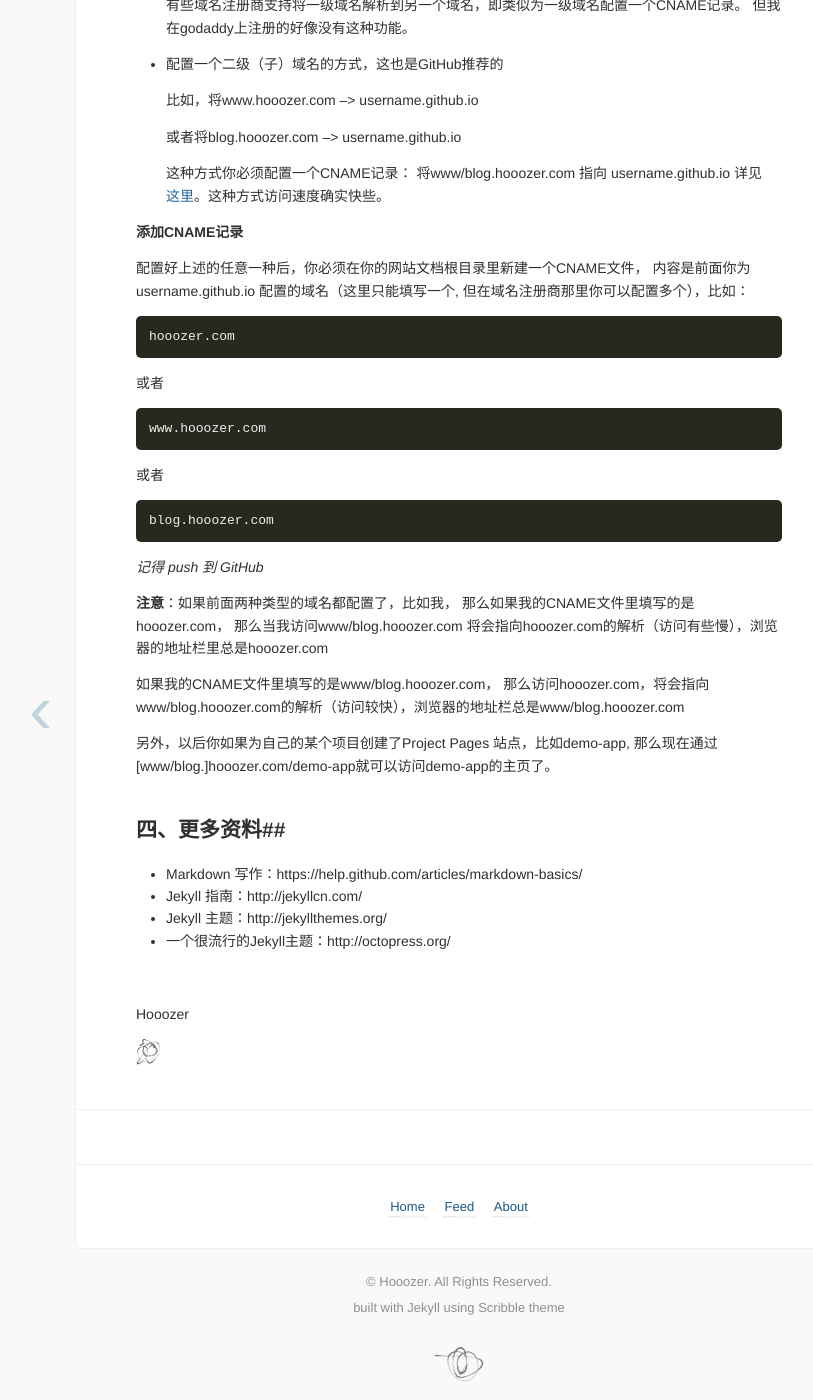
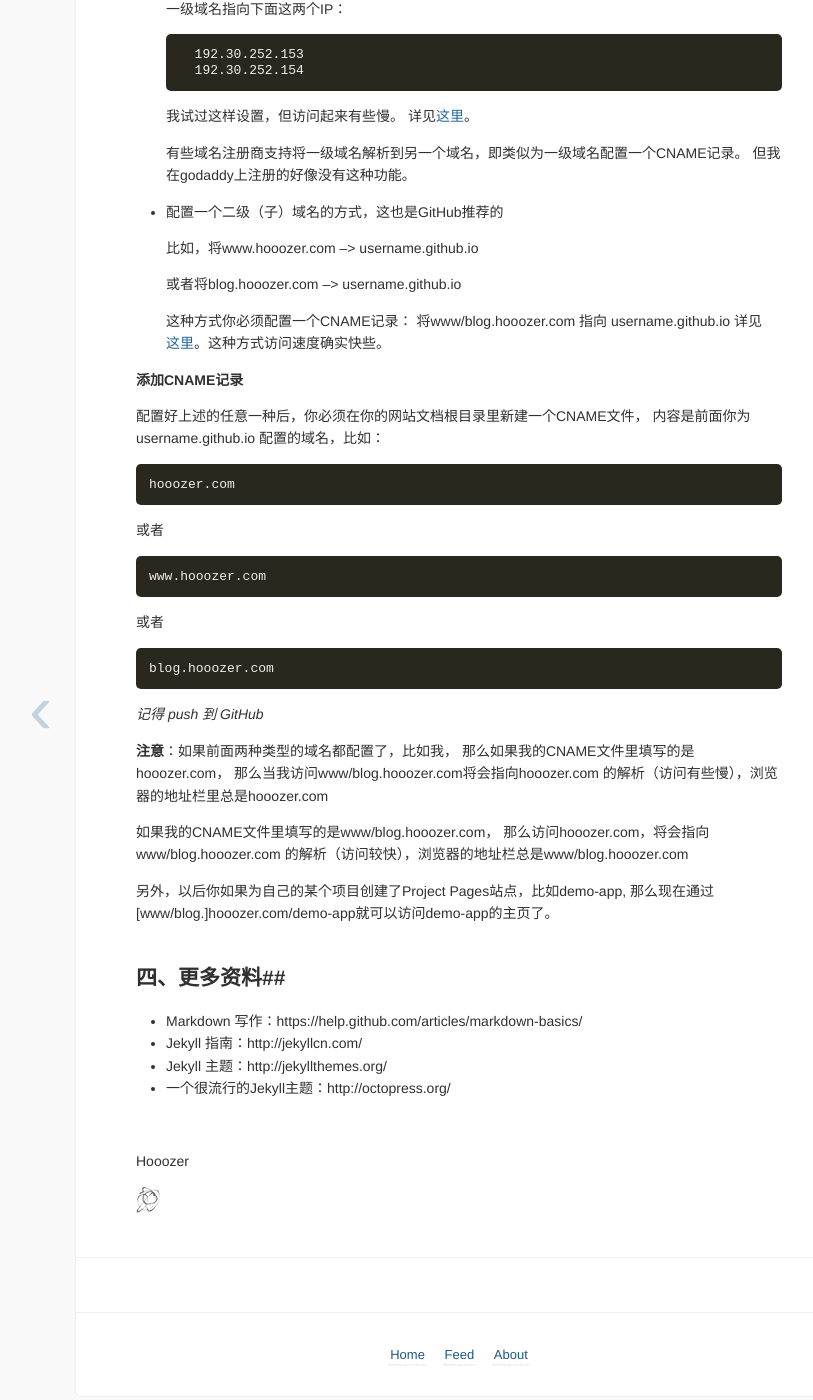
Before and after one commit to Hooozer/hooozer.github.io, a Jekyll site: the page built from _posts/2014-12-15-Jekyll-Github-Pages-blog.md, in a window 1280 px wide and 1400 px high, scrolled down 4416 px. Shown: the whole window, without its empty margins (181-994 px from the left). Built offline with Jekyll 4.4.1, drawn with Linux system fonts in a browser that asks for light colours; Markdown is read by kramdown in place of the engine named in the settings; comment, search, counter and statistics services are not loaded; some of the changed text lies outside the part shown.

Commit message:
措辞修改

````diff
--- a/_posts/2014-12-15-Jekyll-Github-Pages-blog.md
+++ b/_posts/2014-12-15-Jekyll-Github-Pages-blog.md
@@ -149,7 +158,7 @@ $ git init
 
 git init: 这命令会在当前目录生成一个 .git 目录，一般叫做git仓库。
 ```
-现在你可以在该目录下按照前面的方式，用 Jekyll 命令创建网站了，这里我直接把myblog目录拷贝进来。
+现在你可以在该目录下按照前面的方式，用Jekyll命令创建网站了，这里我直接把myblog目录拷贝进来。
 
 3）将myblog目录中的所有内容添加到创建的git仓库的暂存区。
 
@@ -230,7 +239,7 @@ http://username.github.io/project-name
 **添加CNAME记录**
 
 配置好上述的任意一种后，你必须在你的网站文档根目录里新建一个CNAME文件，
-内容是前面你为username.github.io 配置的域名（这里只能填写一个, 但在域名注册商那里你可以配置多个），比如：
+内容是前面你为 username.github.io 配置的域名，比如：
 
 ```
 hooozer.com
@@ -250,12 +259,13 @@ blog.hooozer.com
 
 **注意**：如果前面两种类型的域名都配置了，比如我，
 那么如果我的CNAME文件里填写的是hooozer.com，
-那么当我访问www/blog.hooozer.com 将会指向hooozer.com的解析（访问有些慢），浏览器的地址栏里总是hooozer.com
+那么当我访问www/blog.hooozer.com将会指向hooozer.com
+的解析（访问有些慢），浏览器的地址栏里总是hooozer.com
 
 如果我的CNAME文件里填写的是www/blog.hooozer.com，
-那么访问hooozer.com，将会指向www/blog.hooozer.com的解析（访问较快），浏览器的地址栏总是www/blog.hooozer.com
+那么访问hooozer.com，将会指向www/blog.hooozer.com 的解析（访问较快），浏览器的地址栏总是www/blog.hooozer.com
 
-另外，以后你如果为自己的某个项目创建了Project Pages 站点，比如demo-app, 那么现在通过
+另外，以后你如果为自己的某个项目创建了Project Pages站点，比如demo-app, 那么现在通过
 [www/blog.]hooozer.com/demo-app就可以访问demo-app的主页了。
 
 ##**四、更多资料**##
````
Also changed, not shown: other parts of _posts/2014-12-15-Jekyll-Github-Pages-blog.md (+12 -3 lines).
